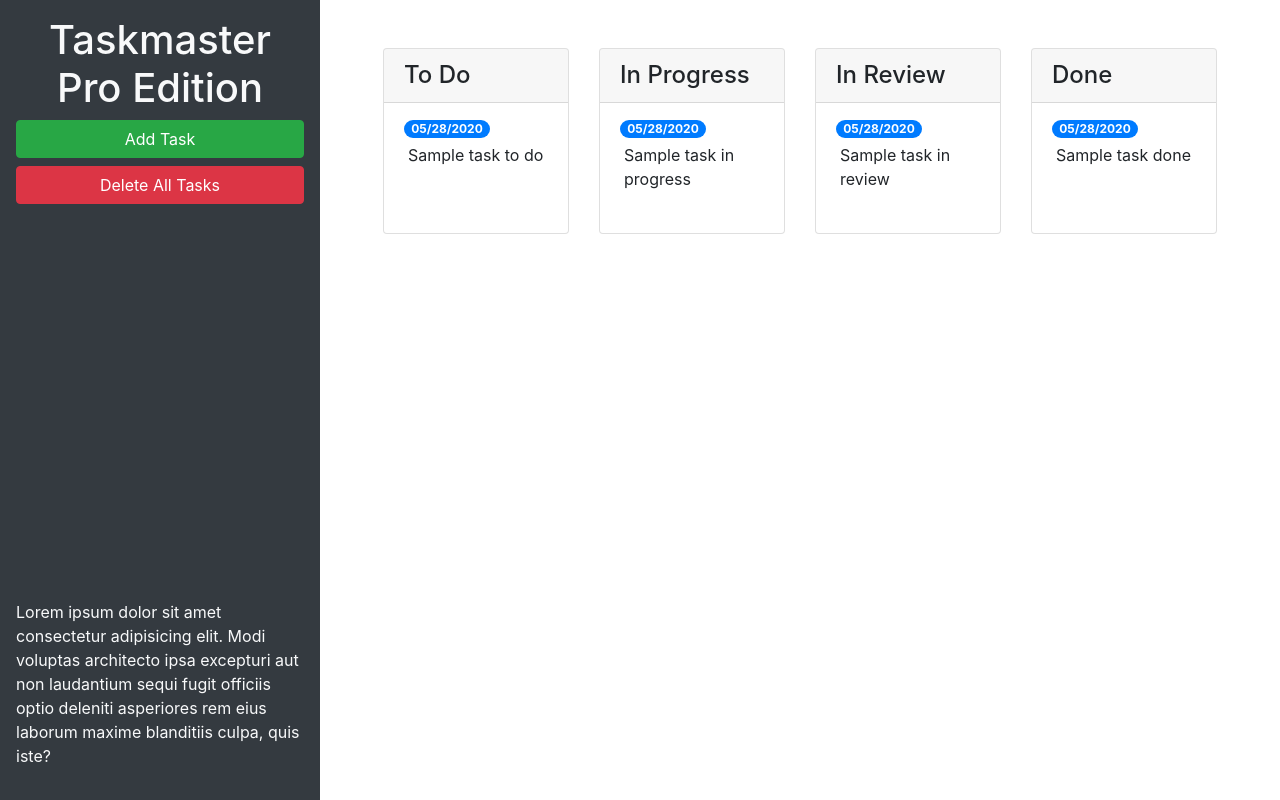
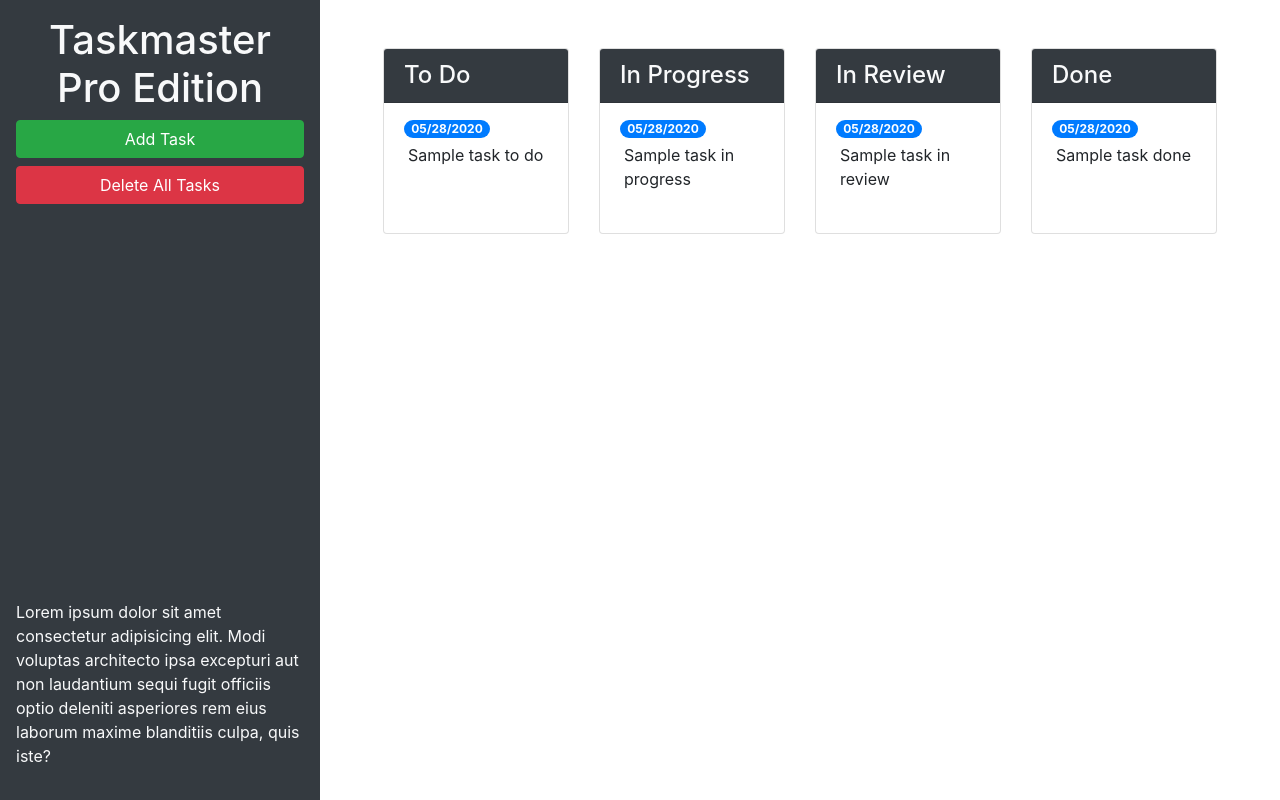
Before and after one commit to rosefrancis-tech/taskmaster-pro, a plain HTML site: page index.html in a window 1280 px wide. Drawn offline with nearby package versions, Linux system fonts and the light colour scheme.

Commit message:
add colors to task lists

```diff
--- a/index.html
+++ b/index.html
@@ -28,7 +28,7 @@
         <!-- todo start -->
         <div class="col-12 col-md-6 col-xl-3 mb-3">
           <div class="card">
-            <h4 class="card-header">
+            <h4 class="card-header bg-dark text-light">
               To Do
             </h4>
             <ul id="list-toDo" class="list-group list-group-flush">
@@ -43,7 +43,7 @@
         <!-- in progress start -->
         <div class="col-12 col-md-6 col-xl-3 mb-3">
           <div class="card">
-            <h4 class="card-header">
+            <h4 class="card-header bg-dark text-light">
               In Progress
             </h4>
             <ul id="list-inProgress" class="list-group list-group-flush">
@@ -58,7 +58,7 @@
         <!-- in review start -->
         <div class="col-12 col-md-6 col-xl-3 mb-3">
           <div class="card">
-            <h4 class="card-header">
+            <h4 class="card-header bg-dark text-light">
               In Review
             </h4>
             <ul id="list-inReview" class="list-group list-group-flush">
@@ -73,7 +73,7 @@
         <!-- done start -->
         <div class="col-12 col-md-6 col-xl-3 mb-3">
           <div class="card">
-            <h4 class="card-header">
+            <h4 class="card-header bg-dark text-light">
               Done
             </h4>
             <ul id="list-done" class="list-group list-group-flush">
```
